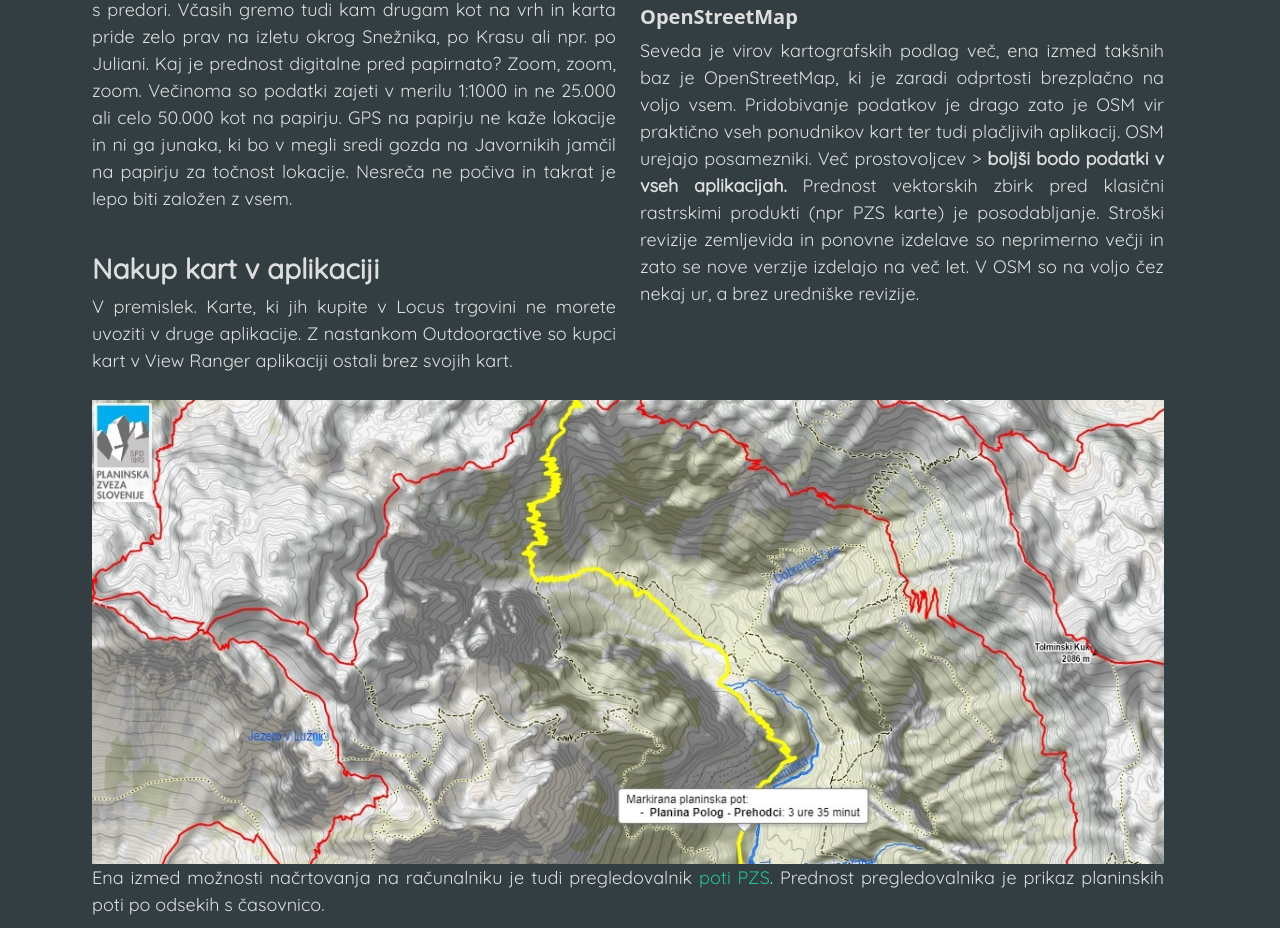
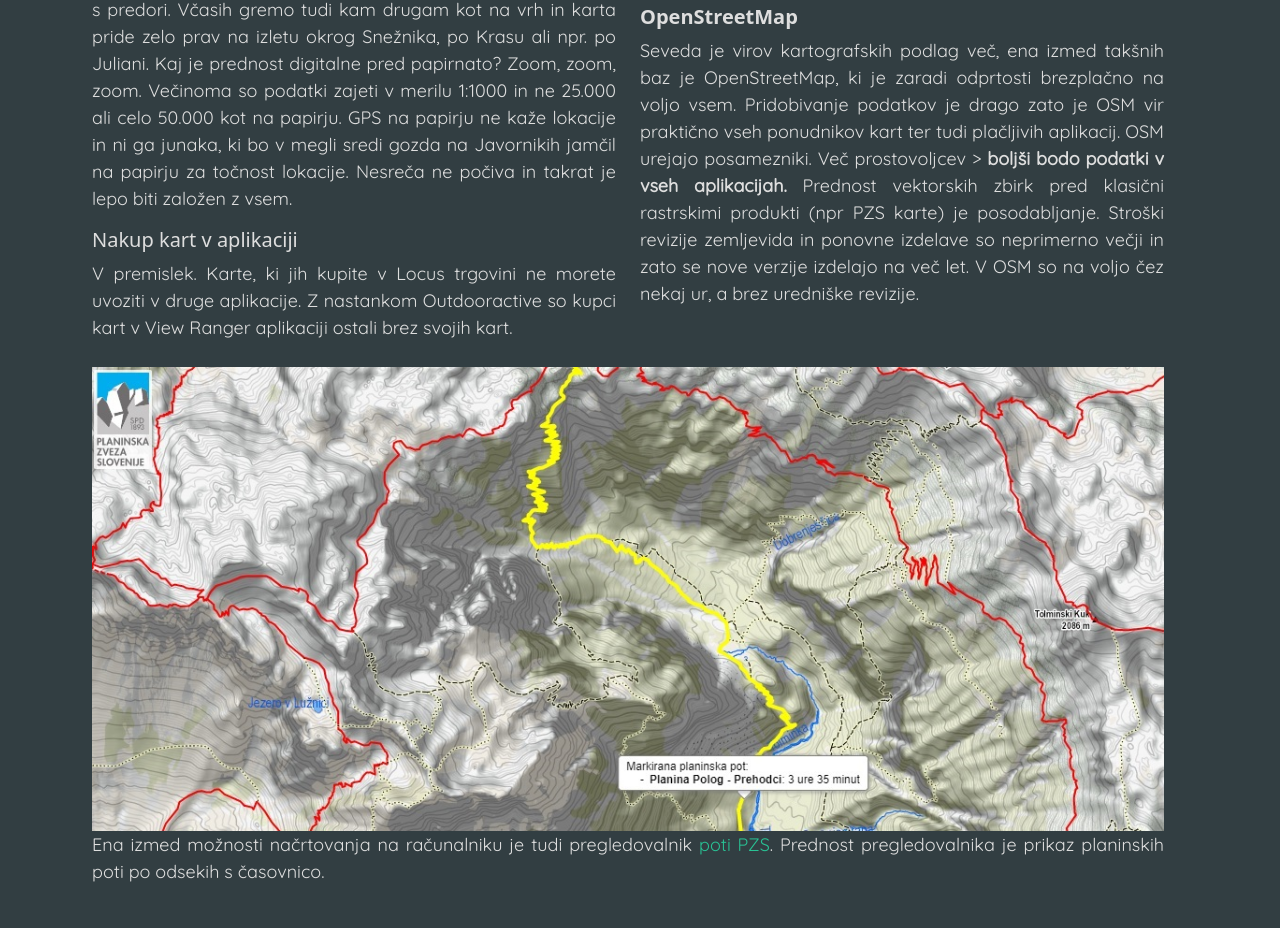
Before and after one commit to gzorz/karte, a plain HTML site: page index.html in a window 1280 px wide. Shown: the part 1001-1929 px from the top of the page. Drawn offline with nearby package versions, Linux system fonts and the light colour scheme.

Commit message:
Update index.html

```diff
--- a/index.html
+++ b/index.html
@@ -92,8 +92,7 @@ img
           <div class="col-6">
             <h3>Prednosti uporabe digitalnih kart in aplikacij?</h3>
             <p>Niso vse poti markirane planinske poti in seveda - niso vse aktivnosti planinske. Veliko vrhov nima markiranih planinskih poti, čeprav tja vodijo poti, ali celo grajene 2m široke mulatjere s predori. Včasih gremo tudi kam drugam kot na vrh in karta pride zelo prav na izletu okrog Snežnika, po Krasu ali npr. po Juliani. Kaj je prednost digitalne pred papirnato? Zoom, zoom, zoom. Večinoma so podatki zajeti v merilu 1:1000 in ne 25.000 ali celo 50.000 kot na papirju. GPS na papirju ne kaže lokacije in ni ga junaka, ki bo v megli sredi gozda na Javornikih jamčil na papirju za točnost lokacije. Nesreča ne počiva in takrat je lepo biti založen z vsem.</p>
-            <br>
-            <h3>Nakup kart v aplikaciji</h3>
+            <h5>Nakup kart v aplikaciji</h5>
             <p>V premislek. Karte, ki jih kupite v Locus trgovini ne morete uvoziti v druge aplikacije. Z nastankom Outdooractive so kupci kart v View Ranger aplikaciji ostali brez svojih kart. </p>
           </div>
           <div class="col-6">
```
